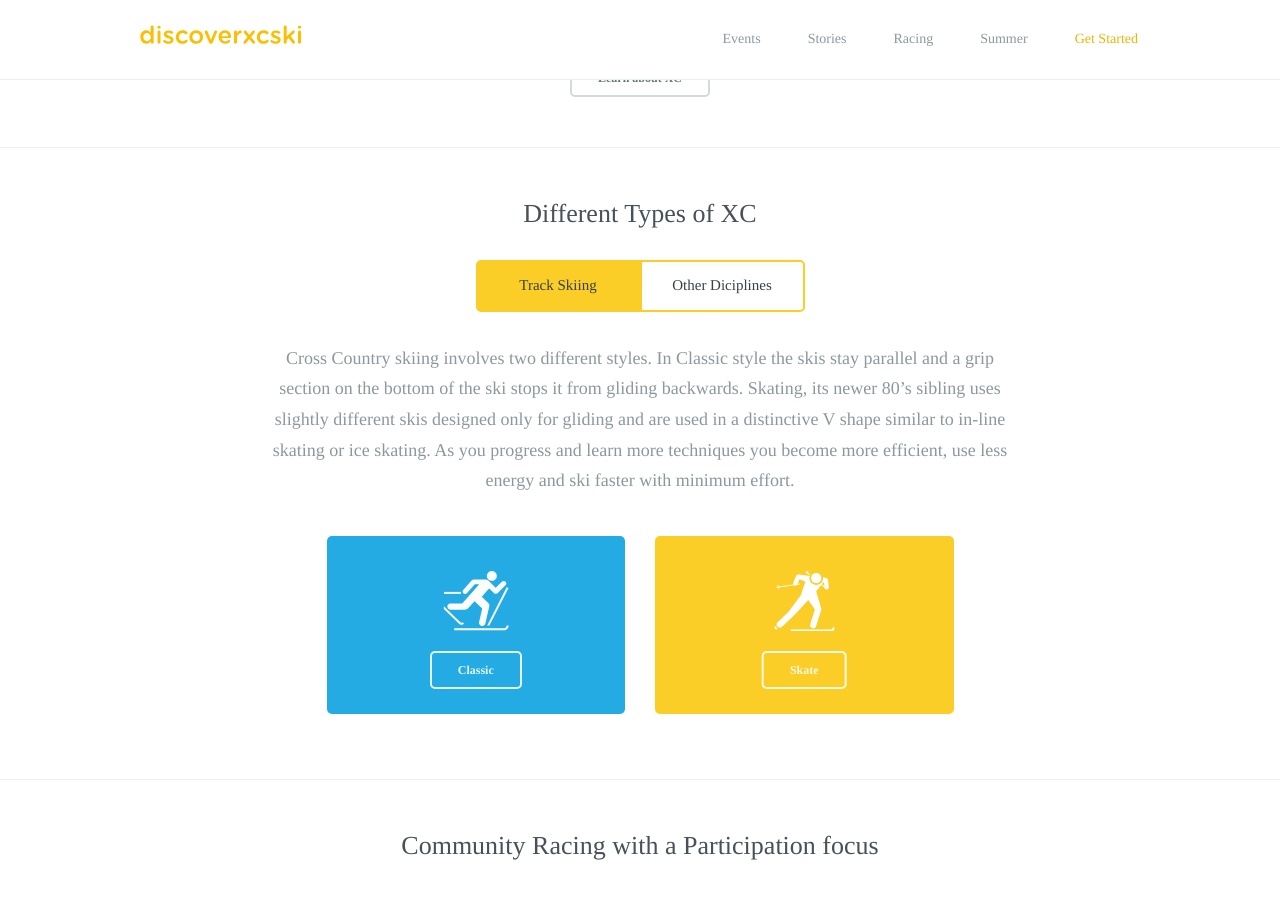
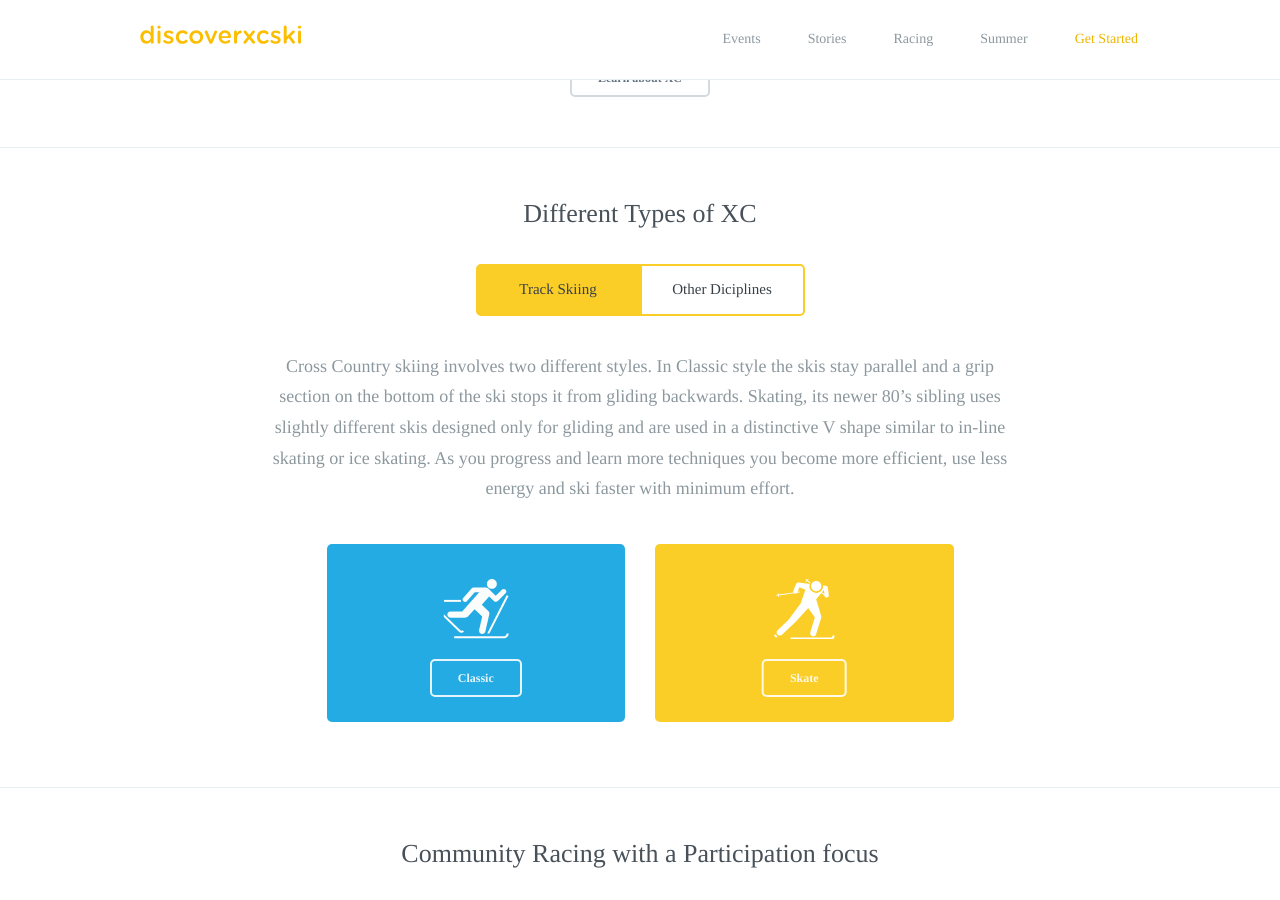
Before and after one commit to robcatto/robcatto.github.io, a Jekyll site: the page index.html, which Jekyll copies as it is, in a window 1280 px wide and 900 px high, scrolled down 1696 px. Built offline with Jekyll 4.4.1, drawn with Linux system fonts in a browser that asks for light colours; some web fonts are replaced; Markdown is read by kramdown in place of the engine named in the settings.

Commit message:
Homepage Commit

```diff
--- a/index.html
+++ b/index.html
@@ -406,6 +406,8 @@
         padding: 0px 21px;
         width: 165px;
         margin-right: -5px;
+        margin-top: 4px;
+        margin-bottom: 4px;
 ">
 
         Track Skiing</label>
@@ -415,7 +417,9 @@
         border-radius: 0px 5px 5px 0px;
         color: #384047;
         padding: 0px 21px;
-        width: 165px;">
+        width: 165px;
+        margin-top: 4px;
+        margin-bottom: 4px;">
 
         Other Diciplines</label>
 
```
